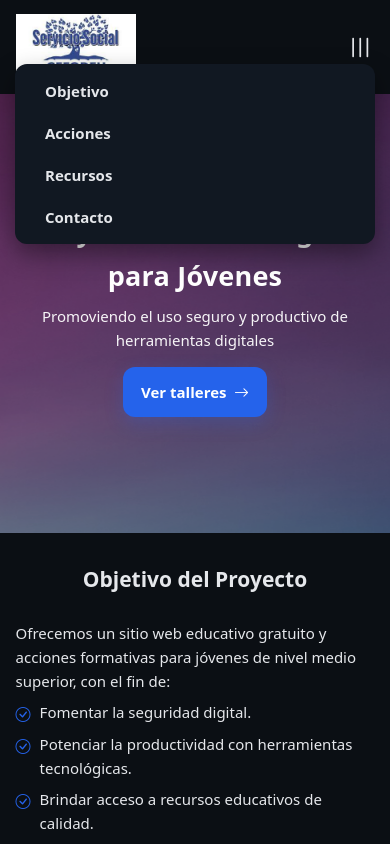
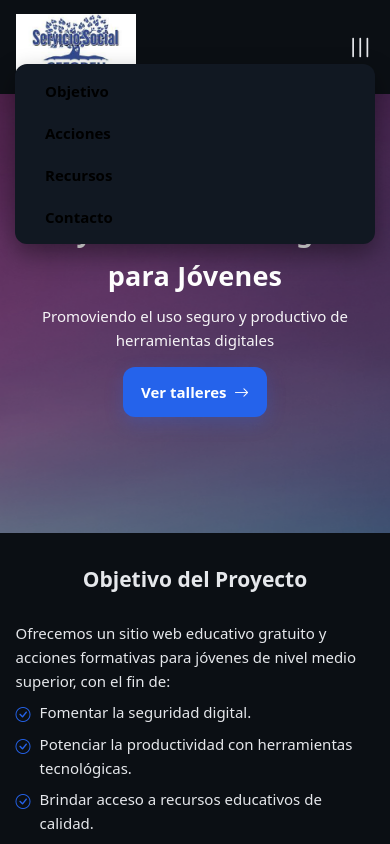
Before and after one commit to CulturaDigitalparaJovenes/Inicio, a plain HTML site: page index.html in a window 390 px wide. Both pictures are taken after a click on the button "Abrir o cerrar menú". Shown: the top 844 px of the page. Drawn offline with nearby package versions, Linux system fonts and the dark colour scheme.

Commit message:
Add files via upload

```diff
--- a/css/style.css
+++ b/css/style.css
@@ -169,7 +169,7 @@ input:focus-visible {
     background: #111822;
   }
   .nav-links a {
-    color: #e5e7eb;
+    color: black;
   }
 }
 
```
